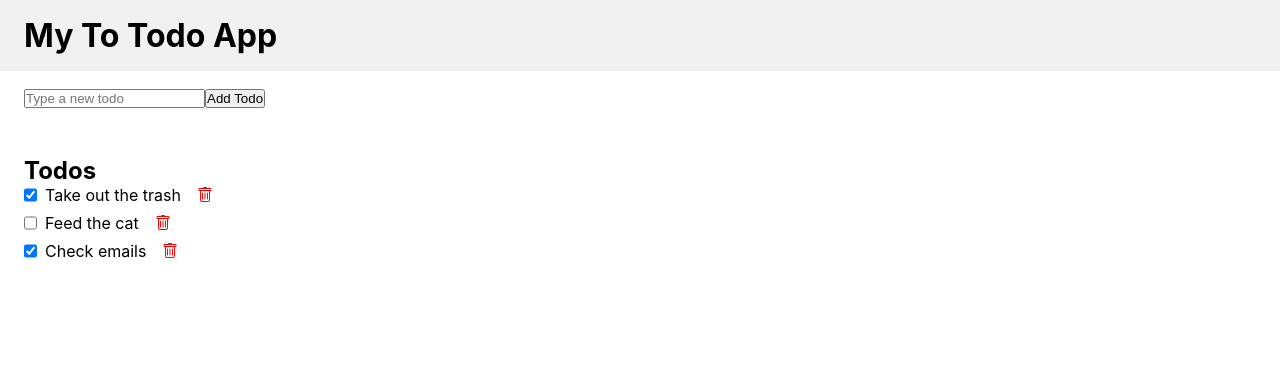
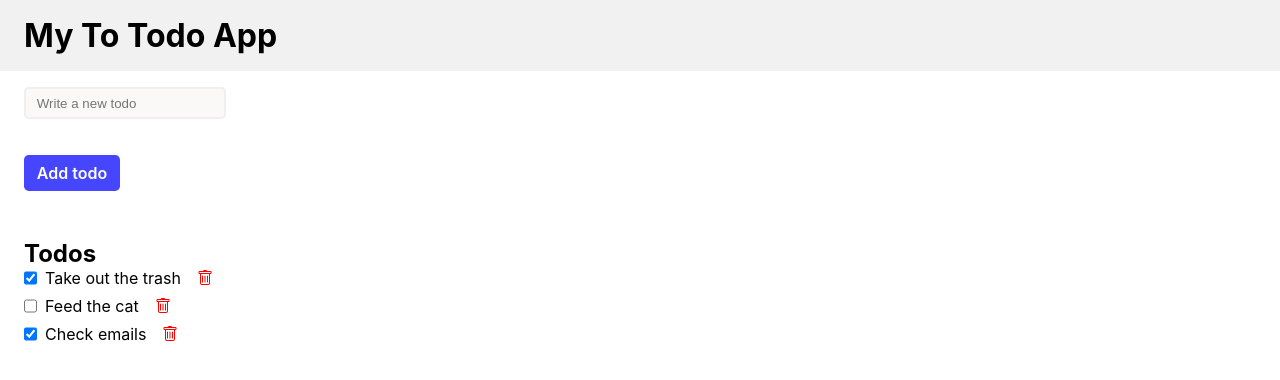
Before and after one commit to voltsn/react-intro, a React (Create React App) app: page / in a window 1280 px wide. Shown: the top 380 px of the page. Built offline with nearby package versions, Linux system fonts and the light colour scheme.

Commit message:
Import Form component

```diff
--- a/src/components/Todo/Todo.js
+++ b/src/components/Todo/Todo.js
@@ -1,6 +1,7 @@
 import './Todo.css';
 import trashIcon from '../../trash.svg';
 import { useState } from 'react';
+import Form from '../Form/Form';
 
 const Todo = () => {
     const initialTodos = [{'id':crypto.randomUUID(), 'task': 'Take out the trash', 'completed':true}, {'id':crypto.randomUUID(), 'task': 'Feed the cat', 'completed':false}, {'id':crypto.randomUUID(), 'task': 'Check emails', 'completed':true}]
@@ -30,16 +31,13 @@ const Todo = () => {
     }
 
     return <div className='container'>
-            <form className='form'>
-                <input className='todo-input' id="todo"type="text" name="todo" placeholder='Type a new todo'/>
-                <button className='btn btn--blue' onClick={handleClick}>Add Todo</button>
-            </form>
+            <Form />
             <div>
                 <h2 className="sub_heading">Todos</h2>
                 <ul className='todolist'>
                     {todos.map(todo => (
                         <li className='todo' key={todo.id} data-id={todo.id}>
-                            <input type='checkbox' checked={todo.completed}/>
+                            <input type='checkbox' defaultChecked={todo.completed}/>
                             {todo.task}
                             <img className="delete-btn" onClick={deleteTodo} src={trashIcon} alt="trash icon"/>
                         </li>
```
